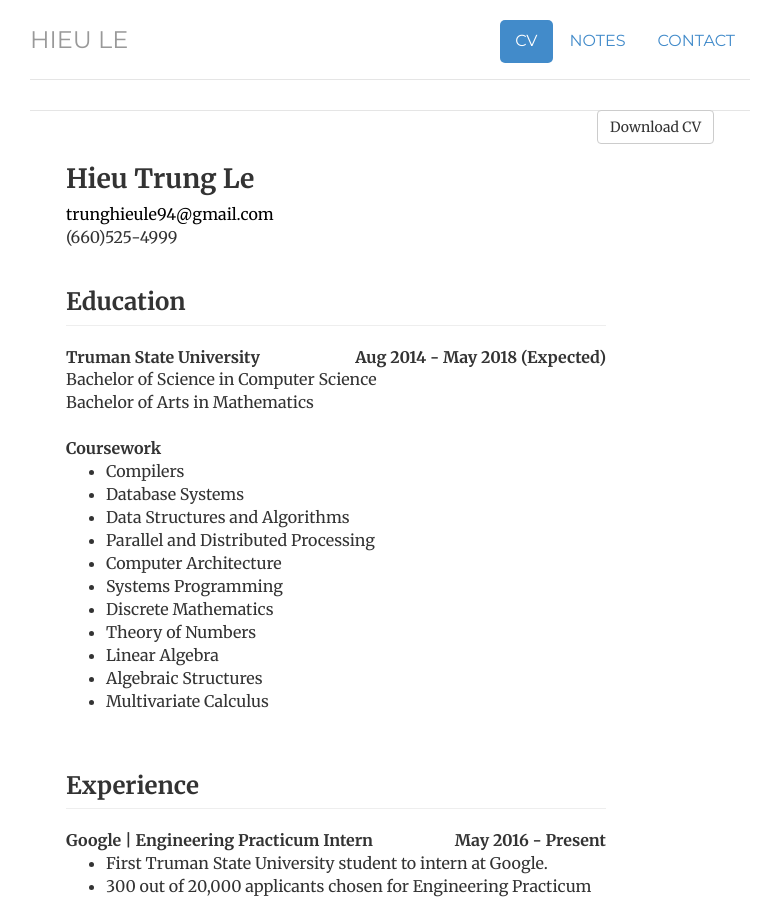
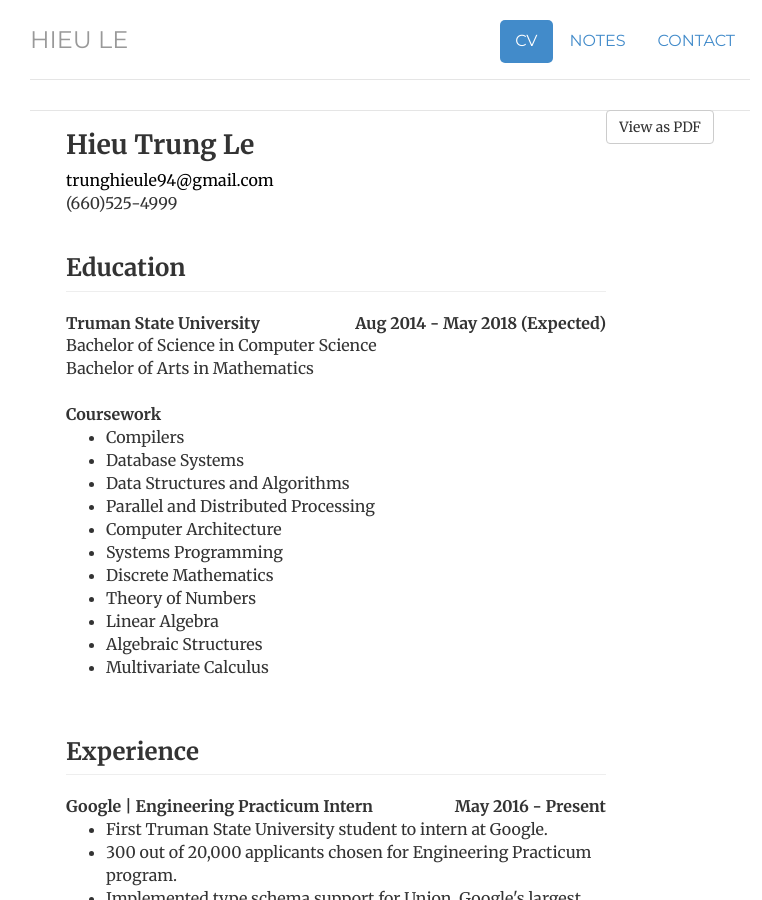
Before and after one commit to hieule22/hieule22.github.io, a Jekyll site: the page built from cv/index.html, in a window 1280 px wide and 900 px high. Shown: the whole window, without its empty margins (250-1012 px from the left). Built offline with Jekyll 4.4.1, drawn with Linux system fonts in a browser that asks for light colours.

Commit message:
Update index.html

```diff
--- a/cv/index.html
+++ b/cv/index.html
@@ -9,7 +9,7 @@
 description: Current CV for Hieu Le.
 ---
 <div class="cv">
-	<a href="/resume/160529.pdf" class="btn btn-default pull-right" title="View resume as PDF">Download CV</a>
+	<a href="/resume/160529.pdf" class="btn btn-default pull-right" title="View resume as PDF">View as PDF</a>
 
 	<!-- Content -->
 	<div class="col-lg-10">
```
